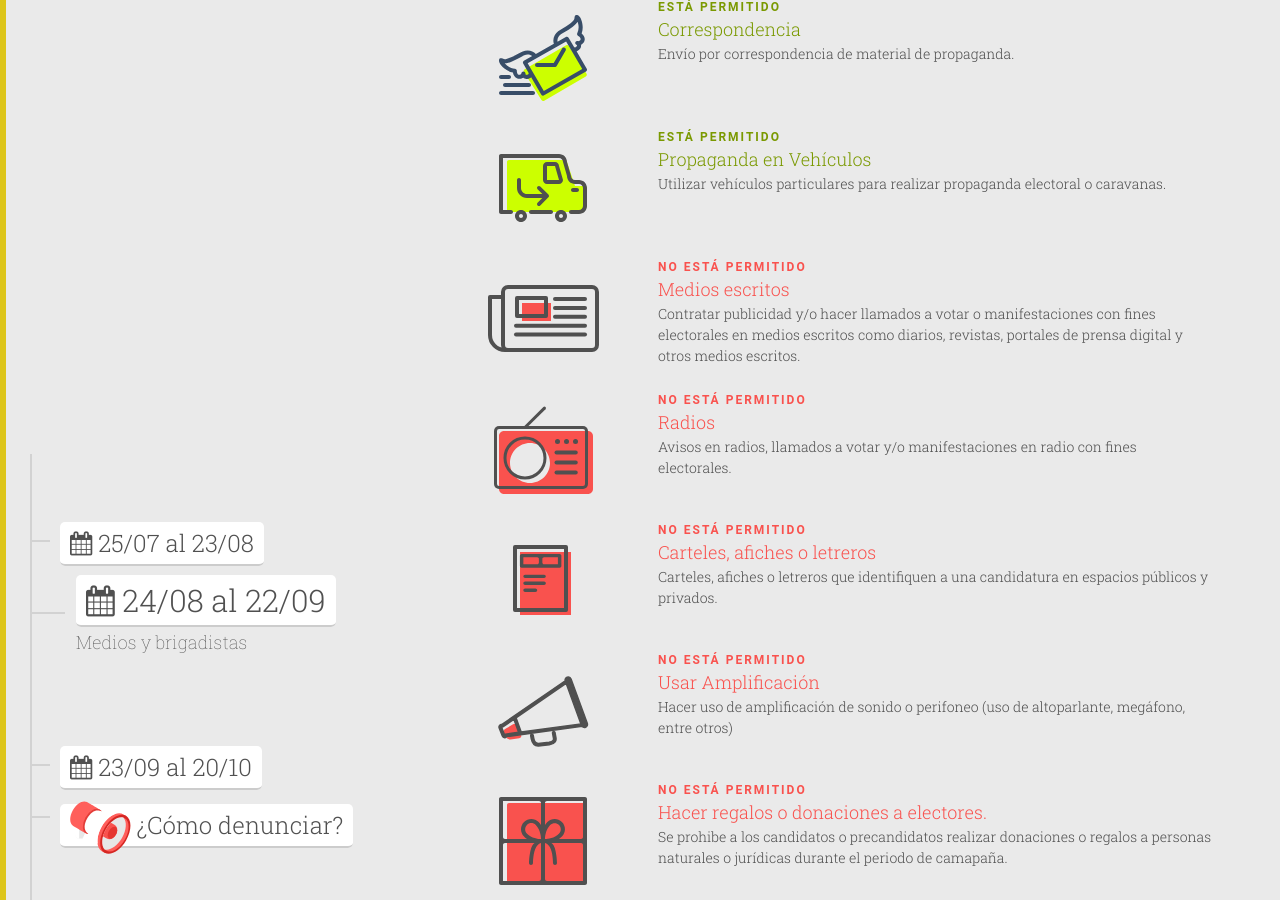
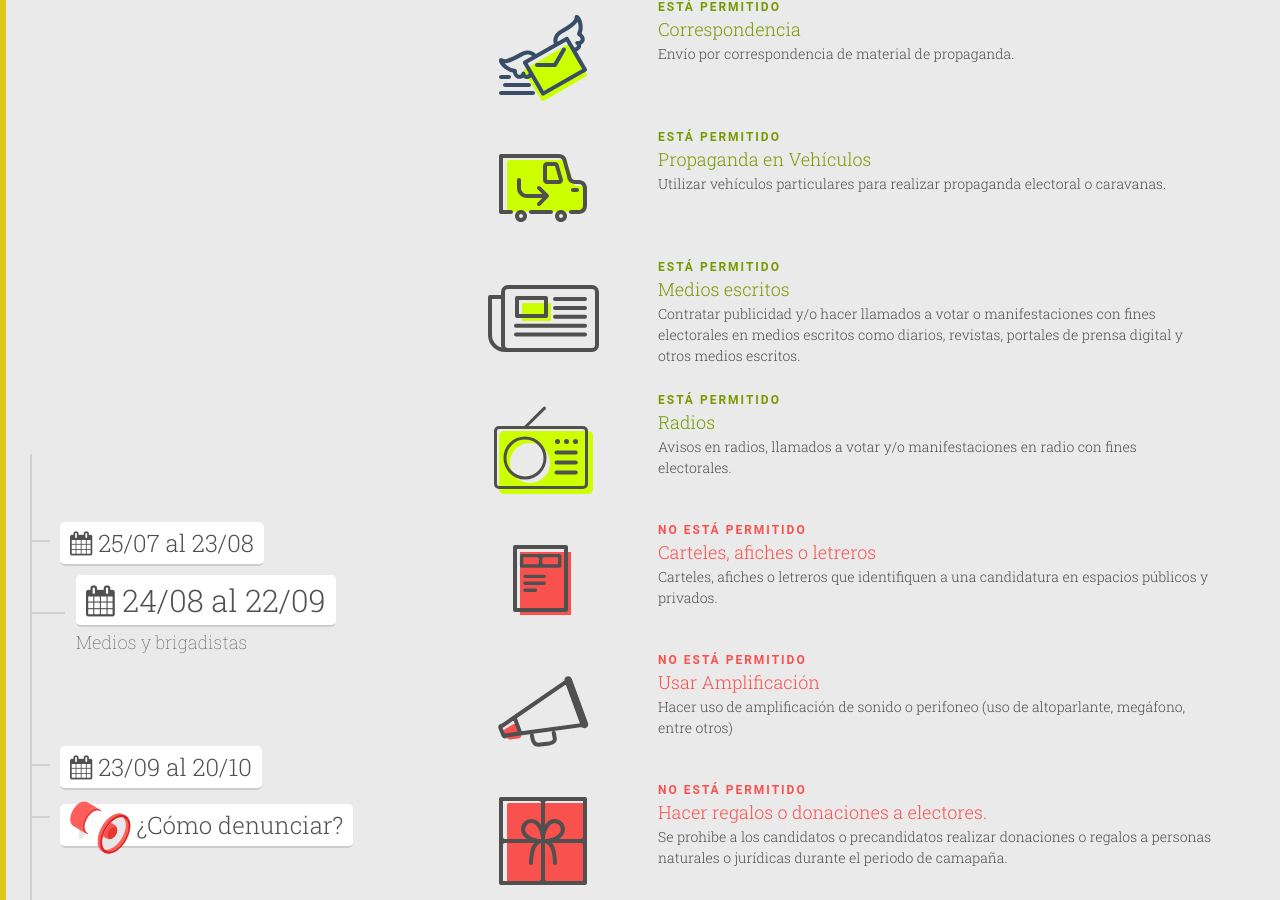
Before and after one commit to ciudadanointeligente/semaforo-electoral, a Jekyll site: the page built from index.html, in a window 1280 px wide and 900 px high, scrolled down 5787 px. Built offline with Jekyll 4.4.1, drawn with Linux system fonts in a browser that asks for light colours; nearby versions of some CDN libraries.

Commit message:
Corrige detalles

```diff
--- a/_includes/mediosybrigadistas.html
+++ b/_includes/mediosybrigadistas.html
@@ -106,19 +106,19 @@
   </div>
   <!-- 12 -->
   <div class="row">
-    <div class="col-md-2 col-md-offset-4 col-xs-3"><img src="{{ "/img/diario-no.svg" | prepend: site.baseurl }}"></div>
+    <div class="col-md-2 col-md-offset-4 col-xs-3"><img src="{{ "/img/diario-si.svg" | prepend: site.baseurl }}"></div>
     <div class="col-md-6 col-xs-9">
-      <div class="tag no">No está permitido</div>
-      <div class="no">Medios escritos</div>
+      <div class="tag si">Está permitido</div>
+      <div class="si">Medios escritos</div>
       <p class="bajada">Contratar publicidad y/o hacer llamados a votar o manifestaciones con fines electorales en medios escritos como diarios, revistas, portales de prensa digital y otros medios escritos.</p>
     </div>
   </div>
   <!-- 13 -->
   <div class="row">
-    <div class="col-md-2 col-md-offset-4 col-xs-3"><img src="{{ "/img/radio-no.svg" | prepend: site.baseurl }}"></div>
+    <div class="col-md-2 col-md-offset-4 col-xs-3"><img src="{{ "/img/radio-si.svg" | prepend: site.baseurl }}"></div>
     <div class="col-md-6 col-xs-9">
-      <div class="tag no">No está permitido</div>
-      <div class="no">Radios</div>
+      <div class="tag si">Está permitido</div>
+      <div class="si">Radios</div>
       <p class="bajada">Avisos en radios, llamados a votar y/o manifestaciones en radio con fines electorales.</p>
     </div>
   </div>
```
